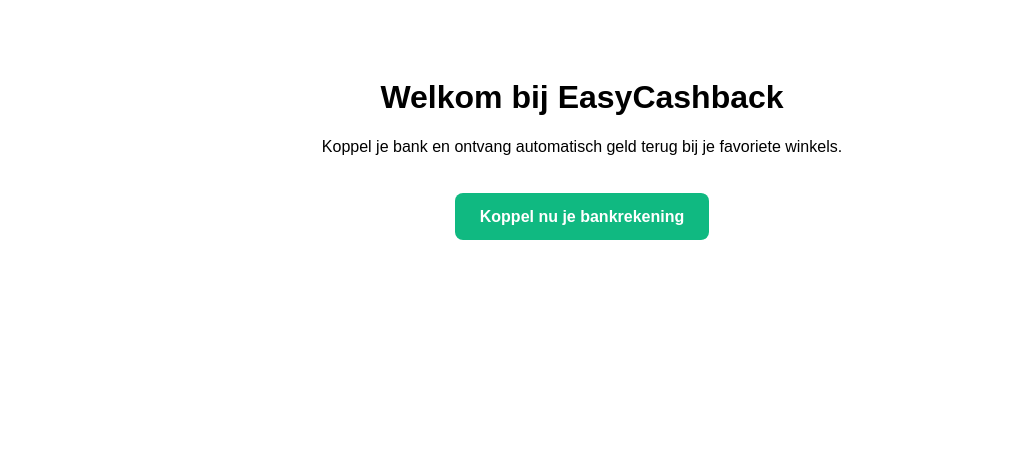
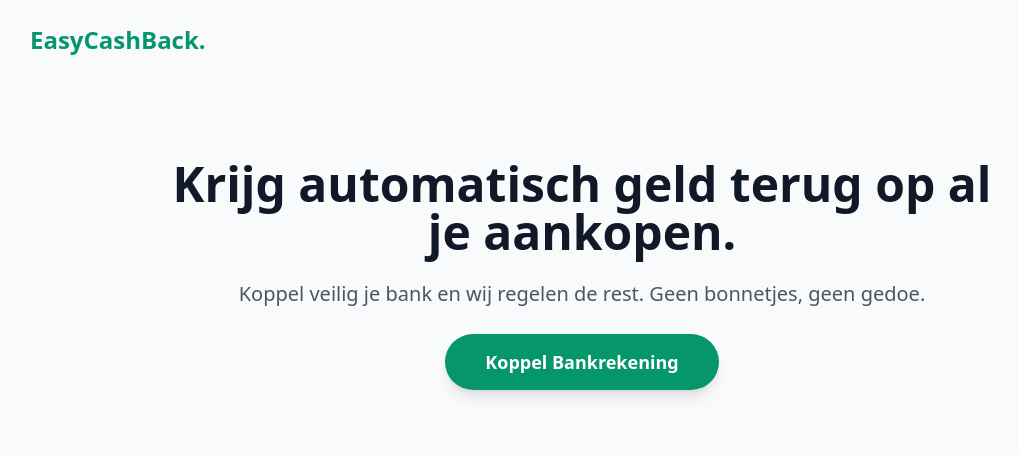
Before and after one commit to sakab413/mijn-stripe-app, a Flask app: page / in a window 1280 px wide. Shown: the top 455 px of the page, without its empty margins (58-1077 px from the left). Run offline with Flask 3, Linux system fonts and the light colour scheme; some libraries are stand-ins or nearby versions.

Commit message:
Update index.html

```diff
--- a/templates/index.html
+++ b/templates/index.html
@@ -2,17 +2,20 @@
 <html lang="nl">
 <head>
     <meta charset="UTF-8">
-    <title>EasyCashback - Pak je geld terug</title>
-    <style>
-        body { font-family: sans-serif; text-align: center; padding: 50px; }
-        .btn { background: #10b981; color: white; padding: 15px 25px; text-decoration: none; border-radius: 8px; font-weight: bold; }
-        .btn:hover { background: #059669; }
-    </style>
+    <meta name="viewport" content="width=device-width, initial-scale=1.0">
+    <title>EasyCashBack | Slimmer Winkelen</title>
+    <script src="https://cdn.tailwindcss.com"></script>
 </head>
-<body>
-    <h1>Welkom bij EasyCashback</h1>
-    <p>Koppel je bank en ontvang automatisch geld terug bij je favoriete winkels.</p>
-    <br><br>
-    <a href="/connect-bank" class="btn">Koppel nu je bankrekening</a>
+<body class="bg-gray-50 text-gray-900 font-sans">
+    <nav class="p-6 flex justify-between items-center max-w-6xl mx-auto">
+        <h1 class="text-2xl font-bold text-emerald-600">EasyCashBack.</h1>
+    </nav>
+    <main class="max-w-4xl mx-auto text-center py-20 px-6">
+        <h2 class="text-5xl font-extrabold mb-6">Krijg automatisch geld terug op al je aankopen.</h2>
+        <p class="text-xl text-gray-600 mb-10">Koppel veilig je bank en wij regelen de rest. Geen bonnetjes, geen gedoe.</p>
+        <a href="/connect-bank" class="bg-emerald-600 text-white px-10 py-4 rounded-full font-bold text-lg hover:bg-emerald-700 transition shadow-lg">
+            Koppel Bankrekening
+        </a>
+    </main>
 </body>
 </html>
```
